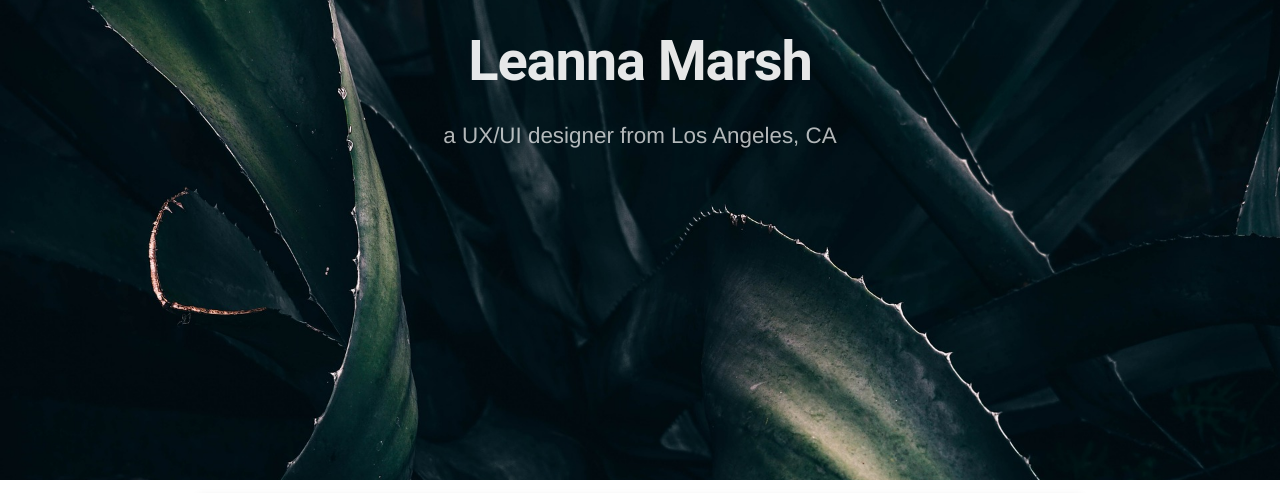
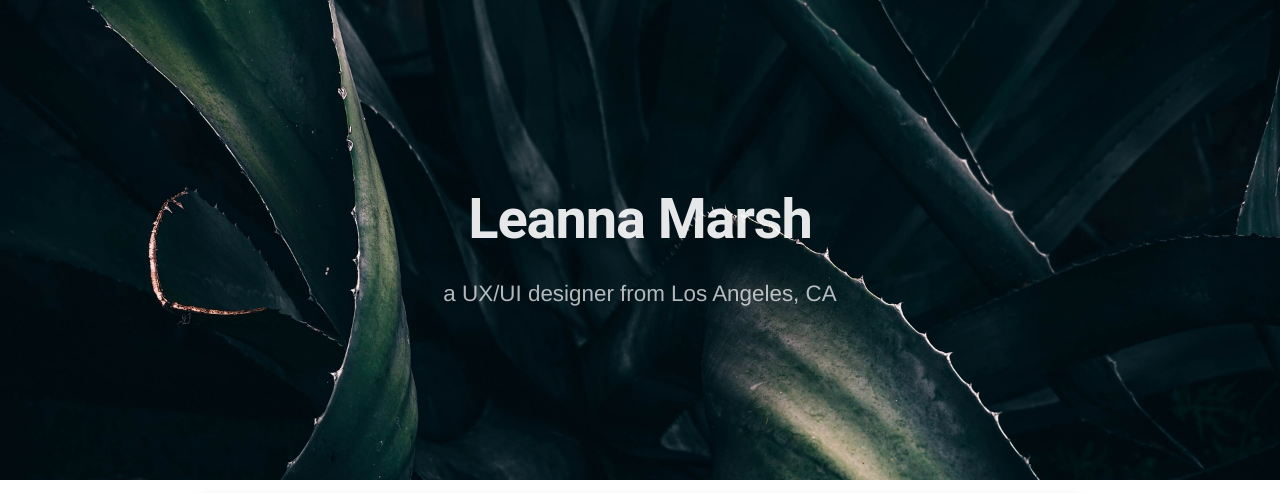
Before and after one commit to leanna-marsh/leanna-marsh.github.io, a plain HTML site: page index.html in a window 1280 px wide. Shown: the top 493 px of the page. Drawn offline with nearby package versions, Linux system fonts and the light colour scheme.

Commit message:
!important added

```diff
--- a/styles/main.css
+++ b/styles/main.css
@@ -1,7 +1,7 @@
 header {
   background: url(../images/plant.jpg) center / cover;
   height: 60vh;
-  justify-content: center;
+  justify-content: center !important;
   text-align: center;
 }
 
```
